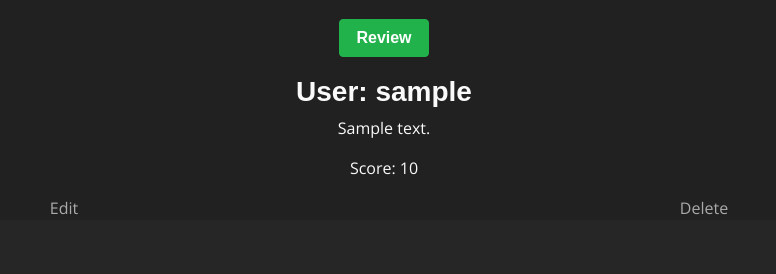
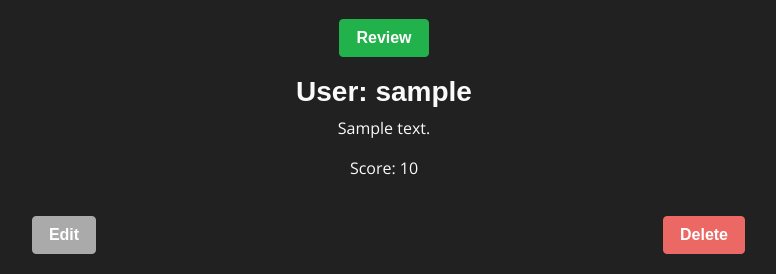
Before and after one commit to OwenCookman/MilestoneProject3, a Flask app: page /movie/1 in a window 1280 px wide. Shown: the part 812-1086 px from the top of the page, without its empty margins (256-1032 px from the left). Before the commit the page ends 1027 px from the top, so only its background shows below. Run offline with Flask 2, Linux system fonts and the light colour scheme; grey boxes marked "Sample" are stand-in pictures; a database or web service that is not in the repository returns one stand-in record (values such as "Sample title"); data that the repository does not hold is empty; some libraries are stand-ins or nearby versions; some web fonts are replaced.

Commit message:
Added Edit and Delete buttons

```diff
--- a/templates/pages/movie.html
+++ b/templates/pages/movie.html
@@ -57,10 +57,12 @@
 </div>
 <div class="row">
     <div class="col">
-        <a href="#">Edit</a>
+        <form action="{{ url_for('edit_review') }}" method="POST"></form>
+        <button type="submit" class="btn btn-secondary button-spacing">Edit</button>
     </div>
     <div class="col">
-        <a href="#">Delete</a>
+        <form action="{{ url_for('delete_review') }}" method="POST"></form>
+        <button type="submit" class="btn btn-primary button-spacing">Delete</button>
     </div>
 </div>
 {% endfor %}
```
